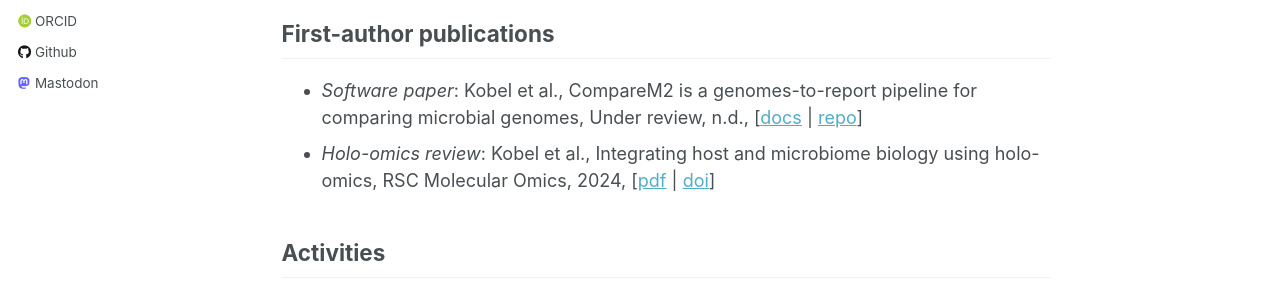
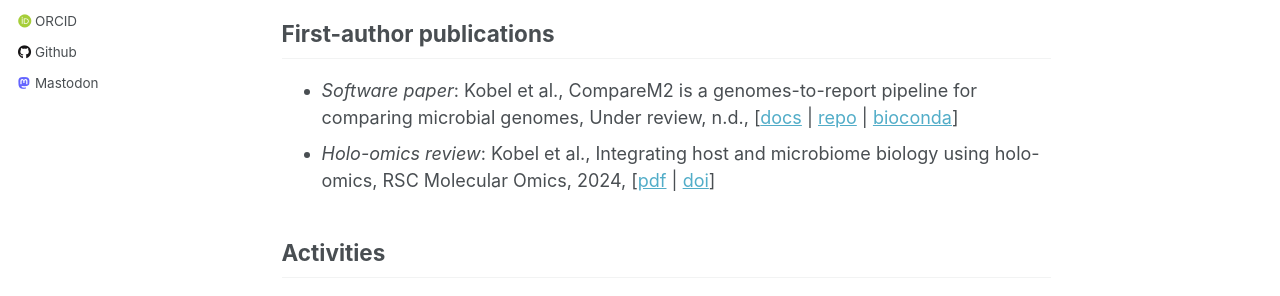
Before and after one commit to cmkobel/cmkobel.github.io, a Jekyll site: the page built from _pages/about.md, in a window 1280 px wide and 900 px high. Shown: the part 359-655 px from the top of the window. Built offline with Jekyll 4.4.1, drawn with Linux system fonts in a browser that asks for light colours; some web fonts are replaced.

Commit message:
Update about.md

```diff
--- a/_pages/about.md
+++ b/_pages/about.md
@@ -14,7 +14,7 @@ Looking for a postdoc position in the Copenhagen area from ~march 2025.
 
 ## First-author publications
 
-  - *Software paper*: Kobel et al., CompareM2 is a genomes-to-report pipeline for comparing microbial genomes, Under review, n.d., [[docs](https://comparem2.readthedocs.io/) \| [repo](https://github.com/cmkobel/CompareM2)]
+  - *Software paper*: Kobel et al., CompareM2 is a genomes-to-report pipeline for comparing microbial genomes, Under review, n.d., [[docs](https://comparem2.readthedocs.io/) \| [repo](https://github.com/cmkobel/CompareM2) \| [bioconda](https://anaconda.org/bioconda/comparem2)]
   - *Holo-omics review*: Kobel et al., Integrating host and microbiome biology using holo-omics, RSC Molecular Omics, 2024, [[pdf](https://github.com/cmkobel/cmkobel.github.io/raw/master/files/Kobel%20et%20al.%202024%20-%20Integrating%20host%20and%20microbiome%20biology%20using%20holo-omics.pdf) \| [doi](https://doi.org/10.1039/D4MO00017J)]
 
 ## Activities
```
